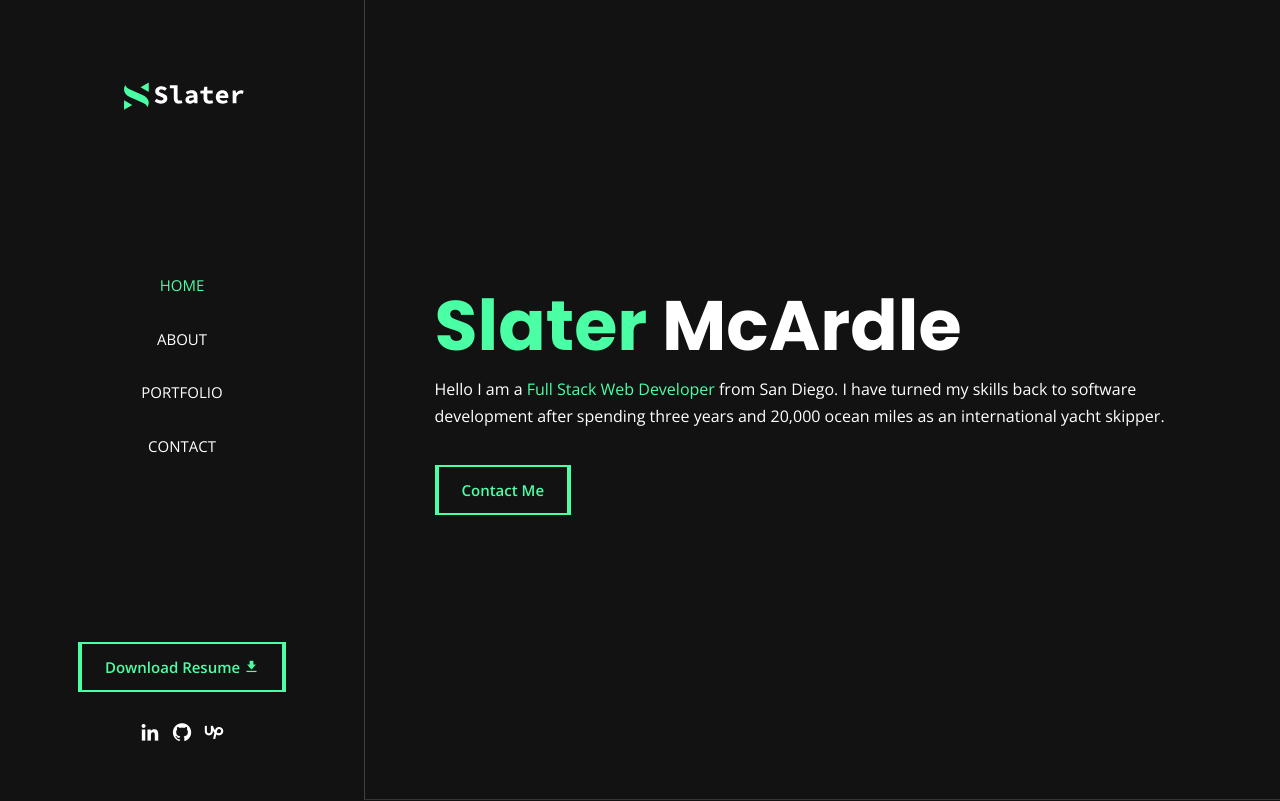
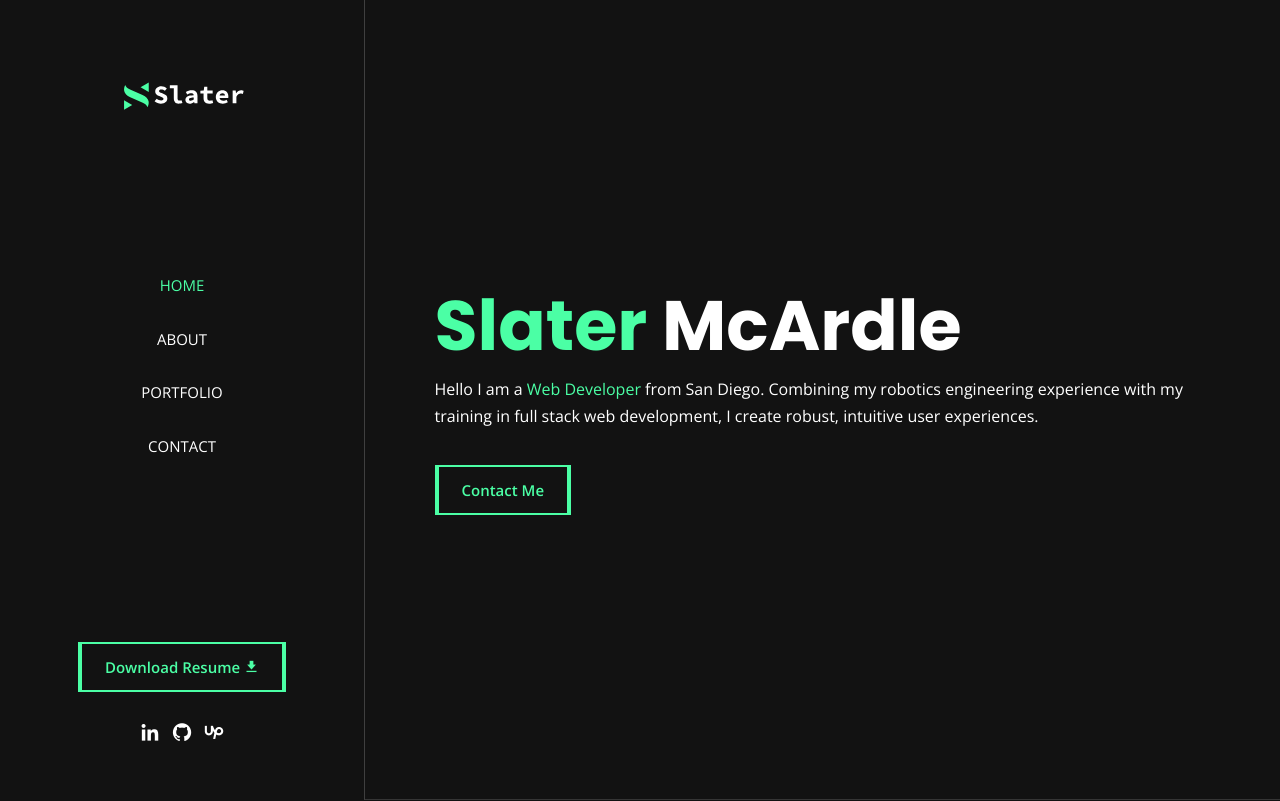
Before and after one commit to SlaterMcArdle/professional-portfolio, a Next.js app: page / in a window 1280 px wide. Shown: the top 801 px of the page. Built offline with nearby package versions, Linux system fonts and the light colour scheme.

Commit message:
updated intro text

```diff
--- a/components/LandingPageThree/MainBanner.js
+++ b/components/LandingPageThree/MainBanner.js
@@ -9,7 +9,7 @@ const MainBanner = () => {
                     <div className="container">
                         <div className="banner-content">
                             <h1><span>Slater</span> McArdle</h1>
-                            <p>Hello I am a <span>Full Stack Web Developer</span> from San Diego. I have turned my skills back to software development after spending three years and 20,000 ocean miles as an international yacht skipper.</p>
+                            <p>Hello I am a <span>Web Developer</span> from San Diego. Combining my robotics engineering experience with my training in full stack web development, I create robust, intuitive user experiences.</p>
 
                             <div className="banner-btn-area">
                                 <Link href="#contact">
```
